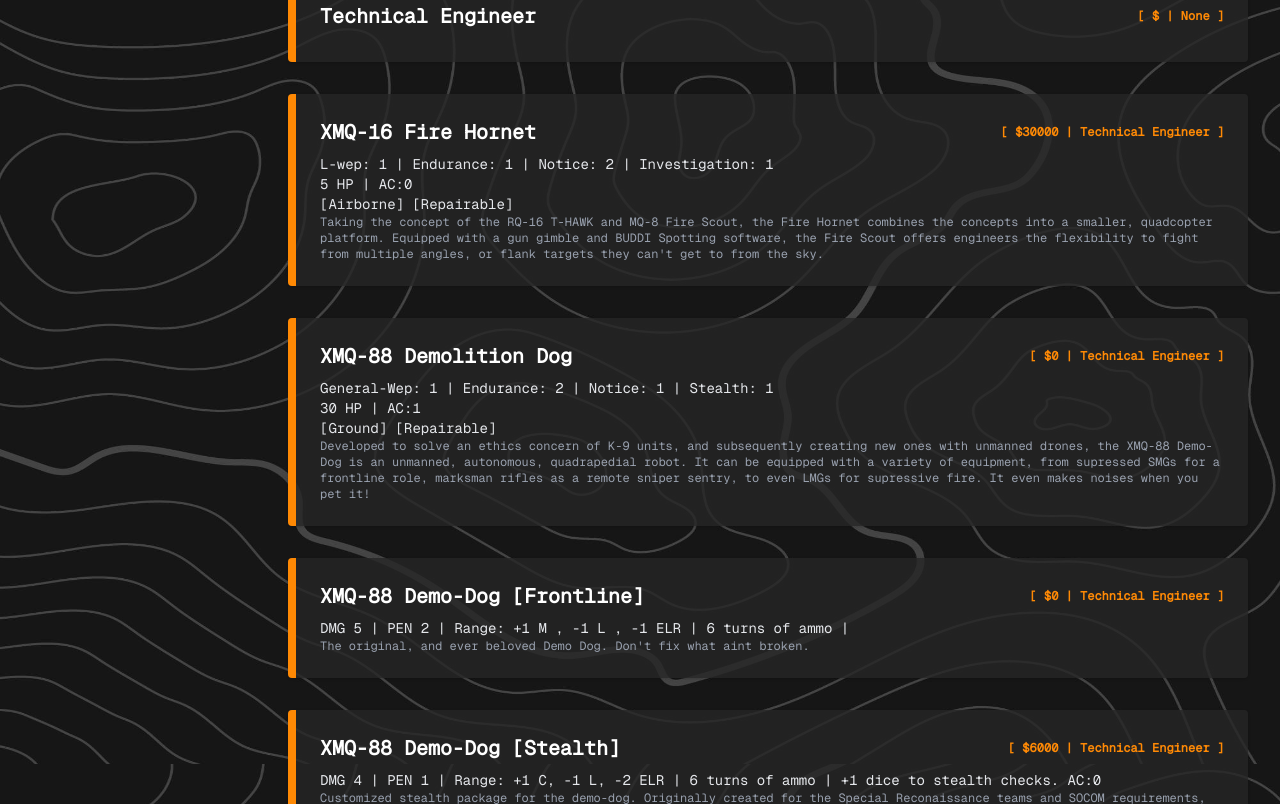
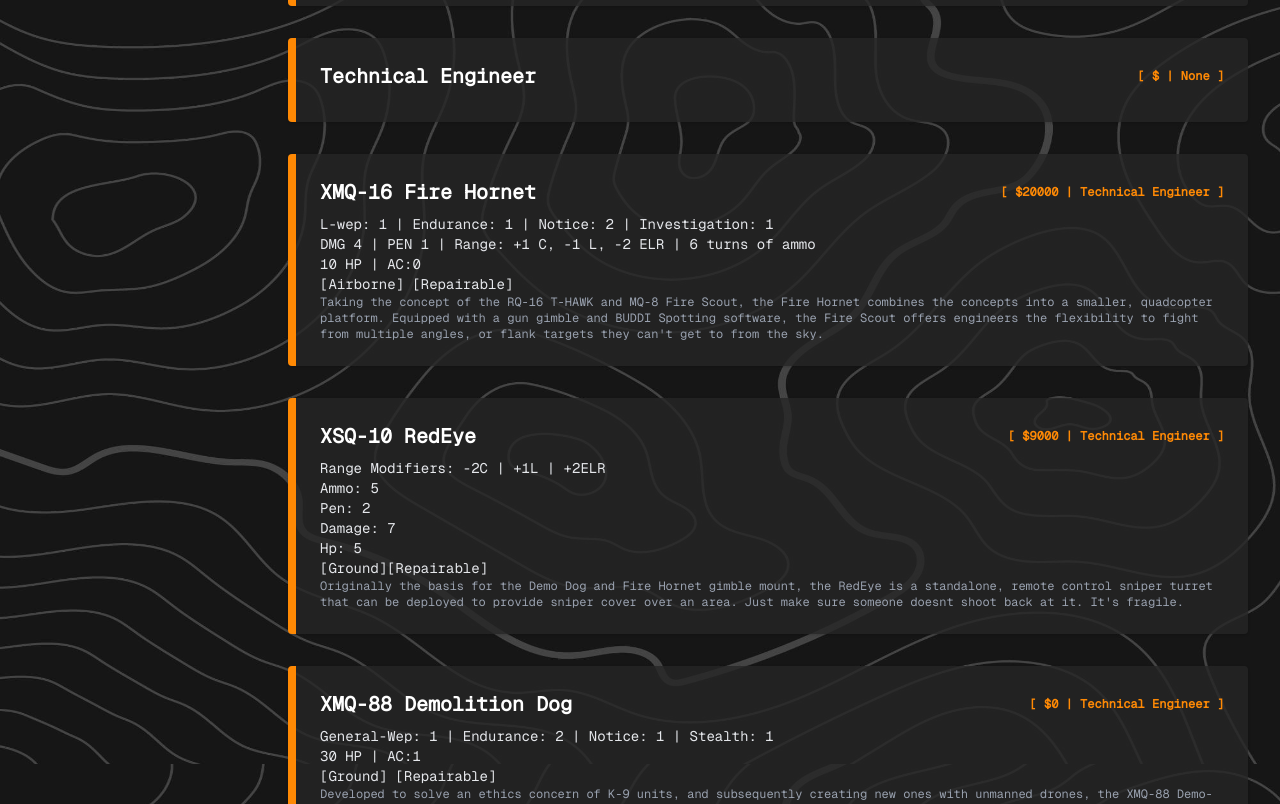
Before and after one commit to RudrNaik/CALLICOM, a React (Vite) app in the folder frontend/: page /CALLICOM/Armory in a window 1280 px wide. Shown: the part 5716-6520 px from the top of the page. Built offline with nearby package versions, Linux system fonts and the light colour scheme.

Commit message:
Added the MPAPS and Redeye Sniper Sentry to the gadgets. Added some money changes.

```diff
--- a/frontend/src/Home.jsx
+++ b/frontend/src/Home.jsx
@@ -302,7 +302,7 @@
 
           <div className="h-fit ml-auto">
             <img
-              src="/ARD_info.png"
+              src="/ARD_info_2.jpg"
               className="w-full h-full object-cover"
             ></img>
           </div>
--- a/frontend/src/components/CharacterRoster/CharDetailComponents/GadgetAmmo.jsx
+++ b/frontend/src/components/CharacterRoster/CharDetailComponents/GadgetAmmo.jsx
@@ -42,7 +42,9 @@
         "semenov-railgun",
         "m26-mass",
         "PMGL",
-        "LMD"
+        "LMD",
+        "sniper-sentry",
+        "mp-aps"
       ].includes(gadgetId),
     [gadgetId]
   );
--- a/frontend/src/data/Equipment.json
+++ b/frontend/src/data/Equipment.json
@@ -192,7 +192,7 @@
         "class": "Combat Engineer",
         "cost": 17000,
         "description": "Nicknamed the 'straw', wire guided shoulder fired munitions are just as the name says: wire guided. The FCS is built into the launcher itself, and allows the missile to be guided in by the user. As such- it's faster than the guided launchers, but slower than unguided launchers. While at the same time also allowing for much more damage when they connect. Just dont flinch while using it.",
-        "rulesText": "Range Modifiers: Guaranteed hit if target is tracked and no countermeasures deployed\nCapacity: 1\nAmmo: 2\nPen: 3\nDamage: 12"
+        "rulesText": "Guaranteed hit if target is tracked and no countermeasures deployed. Can be guided where every 2 hexes, you can change its direction of travel by one hex from its current path.\n Opposed [Alertness] check to notice, reaction is either countermeasures, bracing, or evasion.\nCapacity: 1\nAmmo: 2\nPen: 3\nDamage: 12"
     },
     {
         "id": "guided-launcher",
@@ -201,7 +201,7 @@
         "class": "Combat Engineer",
         "cost": 17000,
         "description": "Top attack, PLOS, and others. Guided rocket launchers are able to be much better controlled for the expense of being a bit slower and much more expensive. However, they hit harder, and will take out most vehicles easily.",
-        "rulesText": "Range Modifiers: Guaranteed hit if target is locked and no countermeasures deployed\nCapacity: 1\nAmmo: 2\nPen: 3\nDamage: 15"
+        "rulesText": "Guaranteed hit if target is locked and no countermeasures deployed, Opposed [Alertness] check to notice, reaction is either countermeasures, bracing, or evasion.\nCapacity: 1\nAmmo: 2\nPen: 3\nDamage: 15"
     },
     {
         "id": "amr",
@@ -210,7 +210,7 @@
         "class": "Combat Engineer",
         "cost": 0,
         "description": "From the classics of the AW-50 and M107 Barret to modern options such as the Gepard GM6 Lynx, Anti Material rifles come in all shapes and sizes but offer the same capability: big bullet, big penetration, big damage. Anti Material rifles can penetrate heavy armor and disable dedicated vehicle systems permanently. Such as APS, tracks, or engines. On lighter vehicles, they can punch through the armor, killing passengers or gunnners.",
-        "rulesText": "Range Modifiers: -1NS | -1C | +1L | +2ELR\n Ammo: 10\nPen: 3\nDamage: 10"
+        "rulesText": "Range Modifiers: +1 Bipod | -2C | +1L | +2ELR\n Ammo: 10\nPen: 3\nDamage: 10"
     },
     {
         "id": "semenov-railgun",
@@ -219,7 +219,7 @@
         "class": "Combat Engineer",
         "cost": 30000,
         "description": "Advanced, experimental Railgun design from Gold Coast. Utilizes electromagnetics to accelerate a 14.5 Anti-Material round from 0 to Mach 3 in under a second. We are not liable for hearing damage caused by extensive use.",
-        "rulesText": "Range Modifiers: -1NS | -2C | +1L\n Ammo: 10\nPen: 4\nDamage: 14\n\nRequires a turn of charge-up before firing.\nWill cause characters within the room or round path to become Suppressed."
+        "rulesText": "Range Modifiers: +1 Bipod | -2C | +1L | +2ELR\n Ammo: 10\nPen: 4\nDamage: 14\n\nRequires a turn of charge-up before firing.\nWill cause characters within the room or round path to become Suppressed."
     },
     {
         "id": "T-ENG",
@@ -231,9 +231,18 @@
         "title": "XMQ-16 Fire Hornet",
         "parentId": "T-ENG",
         "class": "Technical Engineer",
-        "cost": 30000,
+        "cost": 20000,
         "description": "Taking the concept of the RQ-16 T-HAWK and MQ-8 Fire Scout, the Fire Hornet combines the concepts into a smaller, quadcopter platform. Equipped with a gun gimble and BUDDI Spotting software, the Fire Scout offers engineers the flexibility to fight from multiple angles, or flank targets they can't get to from the sky.",
-        "rulesText": "L-wep: 1 | Endurance: 1 | Notice: 2 | Investigation: 1 \n 5 HP | AC:0 \n [Airborne] [Repairable] "
+        "rulesText": "L-wep: 1 | Endurance: 1 | Notice: 2 | Investigation: 1 \nDMG 4 | PEN 1 | Range: +1 C, -1 L, -2 ELR | 6 turns of ammo \n 10 HP | AC:0 \n [Airborne] [Repairable] "
+    },
+    {
+        "id": "sniper-sentry",
+        "title": "XSQ-10 RedEye",
+        "parentId": "T-ENG",
+        "class": "Technical Engineer",
+        "cost": 9000,
+        "description": "Originally the basis for the Demo Dog and Fire Hornet gimble mount, the RedEye is a standalone, remote control sniper turret that can be deployed to provide sniper cover over an area. Just make sure someone doesnt shoot back at it. It's fragile.",
+        "rulesText": "Range Modifiers: -2C | +1L | +2ELR\n Ammo: 5\nPen: 2\nDamage: 7\n Hp: 5 \n [Ground][Repairable]"
     },
     {
         "id": "demo-dog",
@@ -258,7 +267,7 @@
         "title": "XMQ-88 Demo-Dog [Stealth]",
         "parentId": "T-ENG",
         "class": "Technical Engineer",
-        "cost": 6000,
+        "cost": 7000,
         "description": "Customized stealth package for the demo-dog. Originally created for the Special Reconaissance teams and SOCOM requirements, the package installs whisper quiet servos, strips unecessary armor, and swaps the standard belt fed GCR-500 for a supressed .300 blackout 'Kitty Kat' version.",
         "rulesText": "DMG 4 | PEN 1 | Range: +1 C, -1 L, -2 ELR | 6 turns of ammo | +1 dice to stealth checks. AC:0"
     },
@@ -267,7 +276,7 @@
         "title": "XMQ-88 Demo-Dog [Marksman]",
         "parentId": "T-ENG",
         "class": "Technical Engineer",
-        "cost": 8000,
+        "cost": 10000,
         "description": "Dedicated marksman variant for Long Range Recon and endurance. Strips down the armor much like the stealth variant in favor of an advanced sensor suite.",
         "rulesText": "DMG 6 | PEN 2 | Range: -1 C | +1 L | -1 ELR | 6 turns of ammo | +1 dice to notice checks, AC:0"
     },
@@ -276,18 +285,18 @@
         "title": "XMQ-88 Demo-Dog [Gunner]",
         "parentId": "T-ENG",
         "class": "Technical Engineer",
-        "cost": 5000,
+        "cost": 15000,
         "description": "Based off of prototypes found in 2018, the Gunner variant offers more firepower and ammo in exchange for poor heat dispersion due to the gimbal mount.",
         "rulesText": "DMG 5 | PEN 2 | Range: +1 M , -1 L , -1 ELR | 9 turns of ammo | Can supress for at most 3 turns before barrel overheats or belt jams."
     },
     {
         "id": "LMD",
-        "title": "XMQ-88 UCAV 'Magic Missile'",
+        "title": "XMQ-17 UCAV 'Magic Missile'",
         "parentId": "T-ENG",
         "class": "Technical Engineer",
         "cost": 0,
         "description": "The whir of electric motors and the buzz of small drones have become the new age stuka siren. Equipped with a shaped charge warhead, 'magic missiles' are guided by their operators onto targets such as tanks or infantry before detonating. Useful against dug in targets and some armored vehicles.",
-        "rulesText": "8 dmg, AT. When deployed, user's turn ends immediately. When attacking an enemy, the defender rolls acrobatics if they wish to dodge, weapons if they want to shoot it out of the sky. Uses a Drive check when deployed. Fumbles pre-detonate the warhead."
+        "rulesText": "DMG 8, PEN 3. When deployed, user's turn ends immediately. When attacking an enemy, the defender rolls acrobatics if they wish to dodge, weapons if they want to shoot it out of the sky. Uses a Drive check when deployed. Fumbles pre-detonate the warhead."
     },
     {
         "id": "F-SUP",
@@ -304,13 +313,22 @@
         "rulesText": "H-Weapons attacking roll vs Acrobatics defender roll\nRequires a line of sight to the sky, along with minimal obstruction. One turn setup.\nCannot hit targets inside of buildings or with strong overhead cover.\n8 DMG\nPen: 1\nCap: 1\nAmmo: 8"
     },
     {
+        "id": "x89-he",
+        "title": "X-89 HE",
+        "parentId": "F-SUP",
+        "class": "Fire Support",
+        "cost": 0,
+        "description": "Standard High Explosive ordnance.",
+        "rulesText": "8 DMG | 2 hex AOE"
+    },
+    {
         "id": "x89-acerm",
         "title": "X-89 ACERM rounds (Guided)",
         "parentId": "F-SUP",
         "class": "Fire Support",
         "cost": 1500,
         "description": "Guided rounds that change trajectory mid air to strike a target accurately.",
-        "rulesText": "Adds an extra dice to your attacking roll, increases Pen to 2."
+        "rulesText": "Adds an extra dice to your attacking roll, increases Pen to 2. 8 DMG | 1 hex AOE"
     },
     {
         "id": "x89-smk",
@@ -346,7 +364,7 @@
         "class": "Fire Support",
         "cost": 700,
         "description": "Hangs in the sky and illuminates a wide area, also rings the dinnerbell to where the fight is.",
-        "rulesText": "No DMG\nRemoves all lighting conditions in an area.\nBlinds Thermal and Night vision."
+        "rulesText": "No DMG\nRemoves all lighting and weather conditions in an area.\nBlinds Thermal and Night vision."
     },
     {
         "id": "resupply-bag",
@@ -355,7 +373,7 @@
         "class": "Fire Support",
         "cost": 0,
         "description": "A bag of assorted ammo types. Includes auto-feeders to rapidly refill magazines with them.",
-        "rulesText": "Resupplies all ammo and grenades.\nCan only be deployed once."
+        "rulesText": "Resupplies all ammo and grenades.\nHas same amount of charges as team members."
     },
     {
         "id": "spitfire-feeder",
@@ -364,7 +382,7 @@
         "class": "Fire Support",
         "cost": 10000,
         "description": "Utilizing a backpack feeder and a gyroscopic camera mount, the spitfire allows you to put down an unmatched amount of firepower at the expense of melting barrels and making the logistics officer incredibly angry at you.",
-        "rulesText": "The stabilizer removes the ability to aim in exchange for longer suppression to a max of 3 turns. If suppression isn’t stopped before 3 turns, then the barrel overheats and you need a turn to replace it.\nScorpion feeder can be shot, and requires a turn to fix it."
+        "rulesText": "The stabilizer removes the ability to aim in exchange for an extra +1 to the supression saturation threshold. Allows the user to supress a second set of six hexes. Barrels melt at three turns of consequtive supression. reloading in the same turn has no penalty."
     },
     {
         "id": "juggernaut-suit",
@@ -374,6 +392,15 @@
         "cost": 25000,
         "description": "Repurposed EOD suit equipped with a half exo to assist with movement. Provides a two stage armor system, where the outer layer of armor ‘soaks’ wounds before it begins to strip and fall apart with further impacts, leaving the user with AC1 armor once it’s shredded.",
         "rulesText": "The suit can soak up to 200 HP (MoS x weapon damage) from enemies.\nWhen shot at, instead of rounds missing when a check is failed, the armor soaks the base damage of the weapon (MoS of 1) and it’s deducted from the health pool.\nWhen this health pool reaches zero, the user will drop down to AC1."
+    },
+    {
+        "id": "mp-aps",
+        "title": "MP-APS",
+        "parentId": "F-SUP",
+        "class": "Fire Support",
+        "cost": 13000,
+        "description": "A man portable version of the Active Protection System. A hard kill countermeasure for defeating most munitions such as 40mms, grenades, rockets, and even drones. When deployed, it shines a brght green light on areas it is protecting when active. Has 3 consequtive charges. Each turn when used consumes a charge.",
+        "rulesText": "Deployable on most terrain, benefits from cover bonuses. Destroys all munitions from UCAVs, 40mms, Rockets, and grenades in a five hex radius. Won't destroy friendly munitions, but does lead to enemy munitions detonating pre-maturely. Protects for one turn when active. Requires two turns to recharge."
     },
     {
         "id": "Medic",
@@ -403,7 +430,7 @@
         "title": "Shock Nanite Kit (SNK)",
         "parentId": "Medic",
         "class": "Medic",
-        "cost": 2500,
+        "cost": 3000,
         "description": "Retooled for giving one final hurrah, Shock Nanites make the user a bit more hardy for a short while, and stops them from going into system shock.",
         "rulesText": "Increase System Shock threshold by 5\nLasts for 1d6 + medical skill level turns"
     },
@@ -412,7 +439,7 @@
         "title": "Traumadol Nanite Kit (TNK)",
         "parentId": "Medic",
         "class": "Medic",
-        "cost": 2000,
+        "cost": 5000,
         "description": "Retooled for killing any and all pain, Truamadol Nanites make the user feel nothing, other than emotion — we didn't disable that just yet.",
         "rulesText": "Temporarily removes all wounds\nLasts for 2 + 1d6 + medical skill level turns"
     },
@@ -421,18 +448,18 @@
         "title": "Adrenal Nanite Kit (DTNK)",
         "parentId": "Medic",
         "class": "Medic",
-        "cost": 2000,
+        "cost": 8000,
         "description": "Created to simulate a release of adrenaline via nanites, the Adrenal Nanites give you a kick of energy in the moment.",
-        "rulesText": "Adds another half action for the user\nLasts for the turn"
+        "rulesText": "Adds another standard action for the user\nLasts for the turn"
     },
     {
         "id": "hank",
         "title": "Nootropic Nanite Kit (HANK)",
         "parentId": "Medic",
         "class": "Medic",
-        "cost": 2000,
+        "cost": 10000,
         "description": "Utilizing the power of nootropics and nicknamed 'high alert', these nanites give you a much more powerful boost of energy as they also mix in adrenaline. Leading to a single use but highly effective combat stimulant.",
-        "rulesText": "Adds another full action for the user once. Further uses can cause a system shock.\nLasts for the turn."
+        "rulesText": "Adds another standard and movement action, reduces maluses from movement by 1.\nLasts for the turn."
     },
     {
         "id": "Recon",
@@ -526,7 +553,7 @@
         "title": "SMRT (Smart) Round",
         "parentId": "Recon",
         "class": "Sharpshooter",
-        "cost": 8000,
+        "cost": 10000,
         "description": "Locks onto a ping and adjusts for bullet drop and windage automatically. Effectively removes the math from shooting, beyond gauging travel time.",
         "rulesText": "Can only be used on marked targets, increases the dice rolled by 1."
     },
@@ -657,7 +684,7 @@
         "title": "Traceback",
         "parentId": "thinkpad",
         "class": "Trapper",
-        "cost": 30000,
+        "cost": 15000,
         "description": "Ping's bigger brother, penetrates into an enemy datalink to trace it back to everything using it. Pings any and every enemy on the local network.",
         "rulesText": "Pings all enemies on a network. Works regardless of cameras. Disabled if EMP'd or DL is jammed. [+4 Defender trace]"
       },
@@ -675,7 +702,7 @@
         "title": "Burnout",
         "parentId": "thinkpad",
         "class": "Trapper",
-        "cost": 30000,
+        "cost": "[???]",
         "description": "Connects to all devices on a network and overclocks the CPU of the to burn and disable them. Takes one turn to overclock, but permanently disables that device if successful. When used against vehicles, it automatically leads to a shutdown of non-essential systems to protect itself, effectively kneecapping them until the reboot proces can start.",
         "rulesText": "Causes a one turn timer to start on all enemy electronics, if the enemies dont react within that turn and disable their equipment- it burns and is permanently disabled. Vehciles electronics are disabled for the next turn and need to restart. [+5 Defender trace]"
       },
@@ -684,7 +711,7 @@
         "title": "Mass Crash",
         "parentId": "thinkpad",
         "class": "Trapper",
-        "cost": 30000,
+        "cost": "[???]",
         "description": "Much like Mass Hack and Burnout, Mass Crash also penetrates into an enemy's network- but goes even deeper. Going as far as to intrude into the local power grid to disable everything in the local area. Lights, power, and all enemy electronics are severed and shut down. Useful for creating either perfect darkness to escape, or an opening to push while hostiles. are confused and dazed.",
         "rulesText": "Same effect as Mass Hack, however also disables all non-natural lighting in the operational area. [+5 Defender trace]"
       }
--- a/frontend/src/data/classSkills.json
+++ b/frontend/src/data/classSkills.json
@@ -110,7 +110,7 @@
     "classGadget": {
       "id": "Deployable Shield",
       "description": "Deployable shields create instant cover wherever, whenever. perfect for when you just dont have a fortified position, or are too lazy to get into one.",
-      "fluff": "Enginearing my fuckin' LIMIT",
+      "fluff": "Reinforcement, on demand",
       "gameplay":"Creates deployable cover adjacent to the contractor. can be picked back up for re-use. Will be destroyed with rocket launchers and above."
     }
   },
--- a/frontend/src/data/gadgetAmmoConfig.json
+++ b/frontend/src/data/gadgetAmmoConfig.json
@@ -12,6 +12,7 @@
   "x89-ams": {
     "maxRounds": 8,
     "options": [
+      { "id": "x89-he", "label": "HE" },
       { "id": "x89-acerm", "label": "ACERM" },
       { "id": "x89-smk", "label": "SMK" },
       { "id": "x89-srn", "label": "SRN" },
@@ -106,5 +107,11 @@
   },
   "LMD":{
     "max": 3
+  },
+  "sniper-sentry":{
+    "max": 5
+  },
+  "mp-aps":{
+    "max": 3
   }
 }
```
Also changed, not shown: frontend/public/ARD_info.png (deleted), frontend/public/ARD_info_2.jpg (added).
